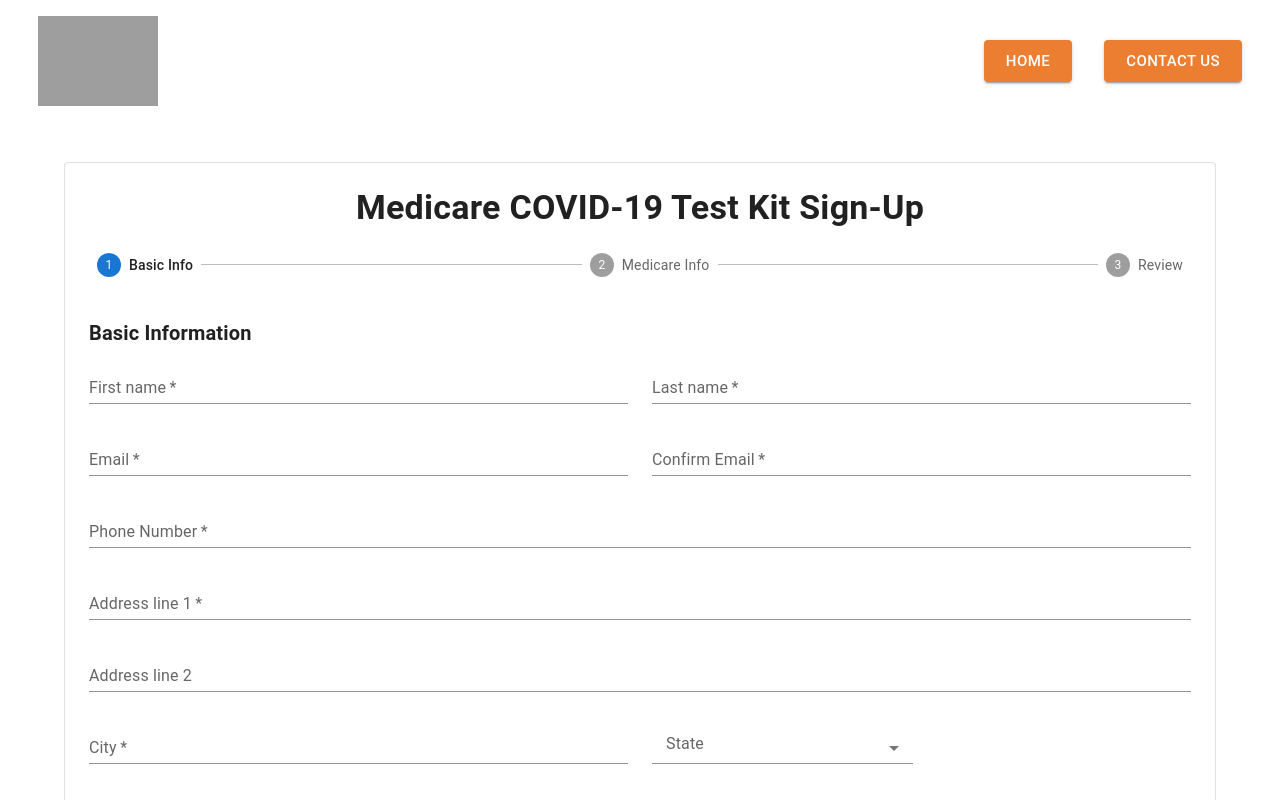
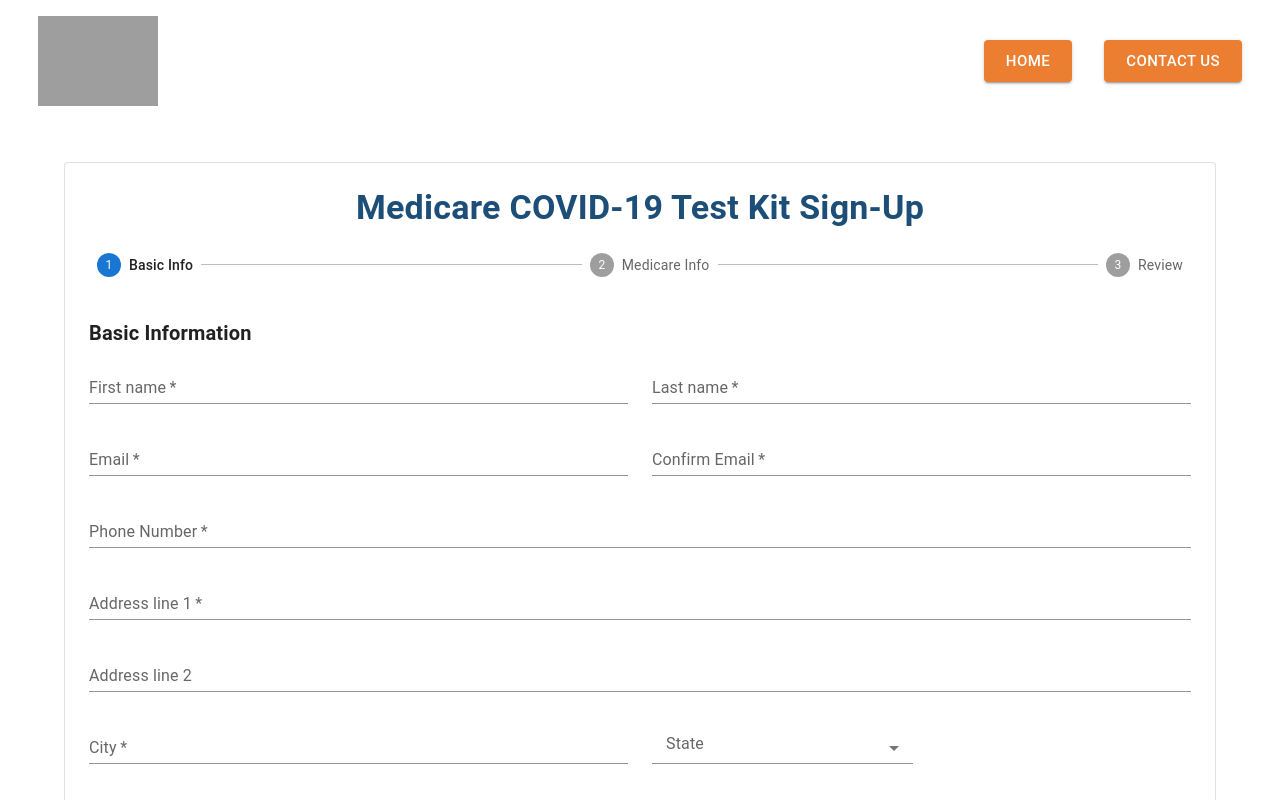
Before and after one commit to anmorr/journey-health-otc-medicare, a Next.js app: page /signup in a window 1280 px wide. Shown: the top 800 px of the page. Built offline with nearby package versions, Linux system fonts and the light colour scheme; grey boxes are pictures that could not be loaded.

Commit message:
Updated the color of the text on the checkout component

```diff
--- a/components/checkout/Checkout.js
+++ b/components/checkout/Checkout.js
@@ -18,6 +18,7 @@ import MedicareForm from './MedicareForm';
 import Review from './Review';
 import { useState } from 'react';
 import Main from '../../layout/Main/Main';
+import { makeStyles } from '@mui/styles';
 
 function Copyright() {
   return (
@@ -146,6 +147,15 @@ export default function Checkout() {
         throw new Error('Unknown step');
     }
   }
+  // const useStyles = makeStyles(() => ({
+  //   root: {
+  //     "& .MuiStepIcon-active": { color: "#1D4E78" },
+  //     "& .MuiStepIcon-completed": { color: "#1D4E78" },
+  //     // "& .Mui-disabled .MuiStepIcon-root": { color: "cyan" }
+  //   }
+  // }));
+
+  // const c = useStyles();
 
   // console.log('Address Attributes: ', addressAttributes)
   // console.log('Medicare Attributes: ', medicareAttributes)
@@ -170,20 +180,20 @@ export default function Checkout() {
       </AppBar> */}
       <Container component="main" maxWidth="lg" sx={{ mb: 4 }}>
         <Paper variant="outlined" sx={{ my: { xs: 3, md: 6 }, p: { xs: 2, md: 3 } }}>
-          <Typography component="h1" variant="h4" align="center">
+          <Typography component="h1" variant="h4" align="center" color="#1D4E78">
             <strong>Medicare COVID-19 Test Kit Sign-Up</strong>
           </Typography>
-          <Stepper activeStep={activeStep} sx={{
+          <Stepper  activeStep={activeStep} sx={{
             pt: 3,
             pb: 5,
 
           }}>
             {steps.map((label) => (
-              <Step key={label}
-
-
+              <Step
               >
-                <StepLabel>{label}</StepLabel>
+                <StepLabel>
+                {label}
+              </StepLabel>
               </Step>
             ))}
           </Stepper>
--- a/package.json
+++ b/package.json
@@ -13,6 +13,7 @@
     "@emotion/styled": "^11.10.0",
     "@mui/icons-material": "^5.10.3",
     "@mui/material": "^5.10.2",
+    "@mui/styles": "^5.10.3",
     "axios": "^0.27.2",
     "formik": "^2.2.9",
     "material-ui-phone-number": "^3.0.0",
```
Also changed, not shown: 1 other file (tests, documents, lock files or other folders).
